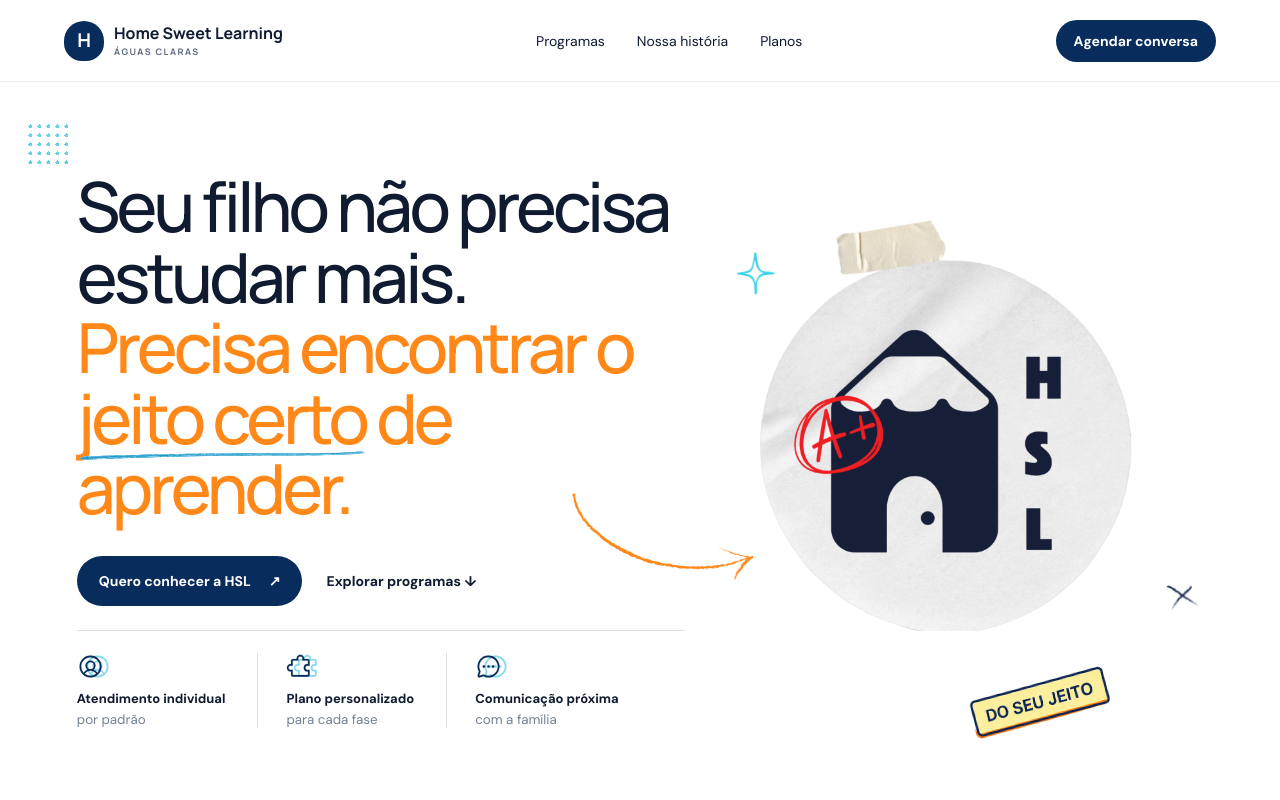
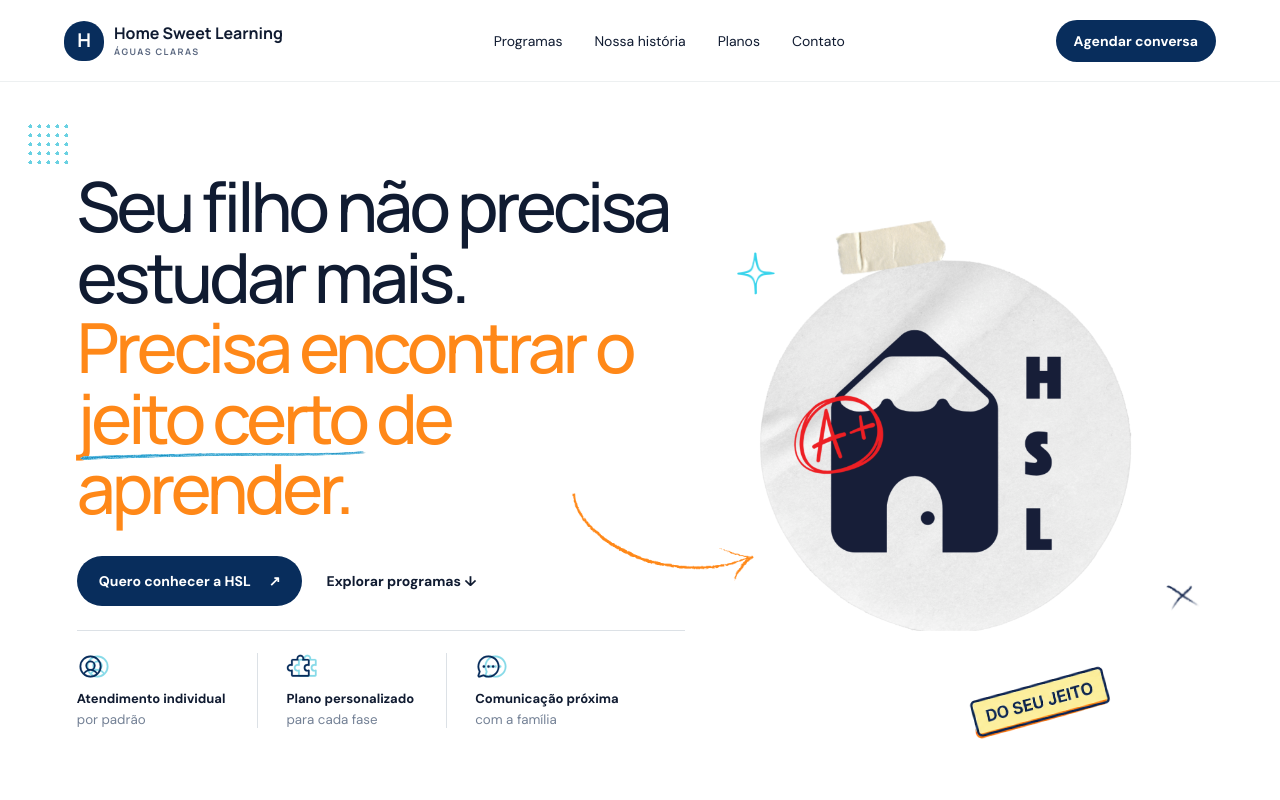
Before and after one commit to gabriellapdiniz/hslsitefisico, a Next.js app: page / in a window 1280 px wide. Shown: the top 800 px of the page. Built offline with nearby package versions, Linux system fonts and the light colour scheme.

Commit message:
Add contact section navigation link

```diff
--- a/app/contact.css
+++ b/app/contact.css
@@ -1,4 +1,4 @@
-.contact{display:block;background:var(--navy);padding:96px 6vw;color:#fff}
+.contact{display:block;background:var(--navy);padding:96px 6vw;color:#fff;scroll-margin-top:82px}
 .contact-panel{max-width:1370px;margin:auto;position:relative;display:grid;grid-template-columns:58fr 42fr;gap:clamp(42px,6vw,90px);align-items:center;background:var(--navy);border-radius:36px;padding:clamp(52px,6vw,88px);overflow:hidden}
 .contact-copy{position:relative;z-index:2}
 .contact-copy h2{font-size:clamp(42px,5vw,70px);margin:24px 0 26px}
--- a/app/page.tsx
+++ b/app/page.tsx
@@ -60,7 +60,7 @@ export default function Home(){
   };
   useEffect(()=>{const els=document.querySelectorAll("[data-reveal]"); const io=new IntersectionObserver(es=>es.forEach(e=>{if(e.isIntersecting){e.target.classList.add("shown");io.unobserve(e.target)}}),{threshold:.12});els.forEach(e=>io.observe(e));return()=>io.disconnect()},[]);
   return <main>
-    <header className="nav"><a className="brand" href="#inicio"><span className="brandmark">H</span><span>Home Sweet Learning<small>Águas Claras</small></span></a><nav aria-label="Navegação principal"><a href="#programas">Programas</a><a href="#historia">Nossa história</a><a href="#planos">Planos</a></nav><a className="button small" href="#contato">Agendar conversa</a></header>
+    <header className="nav"><a className="brand" href="#inicio"><span className="brandmark">H</span><span>Home Sweet Learning<small>Águas Claras</small></span></a><nav aria-label="Navegação principal"><a href="#programas">Programas</a><a href="#historia">Nossa história</a><a href="#planos">Planos</a><a href="#contato">Contato</a></nav><a className="button small" href="#contato">Agendar conversa</a></header>
 
     <section id="inicio" className="hero">
       <div className="dots d1"/><div className="hero-copy" data-reveal>
```
